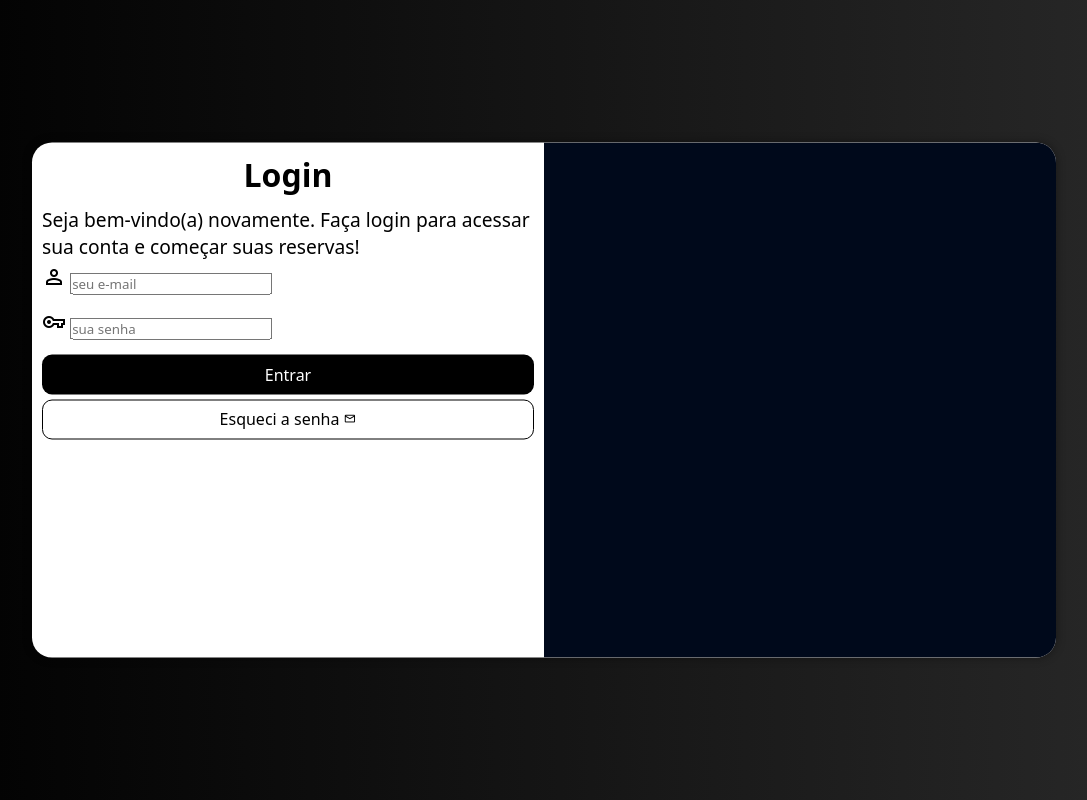
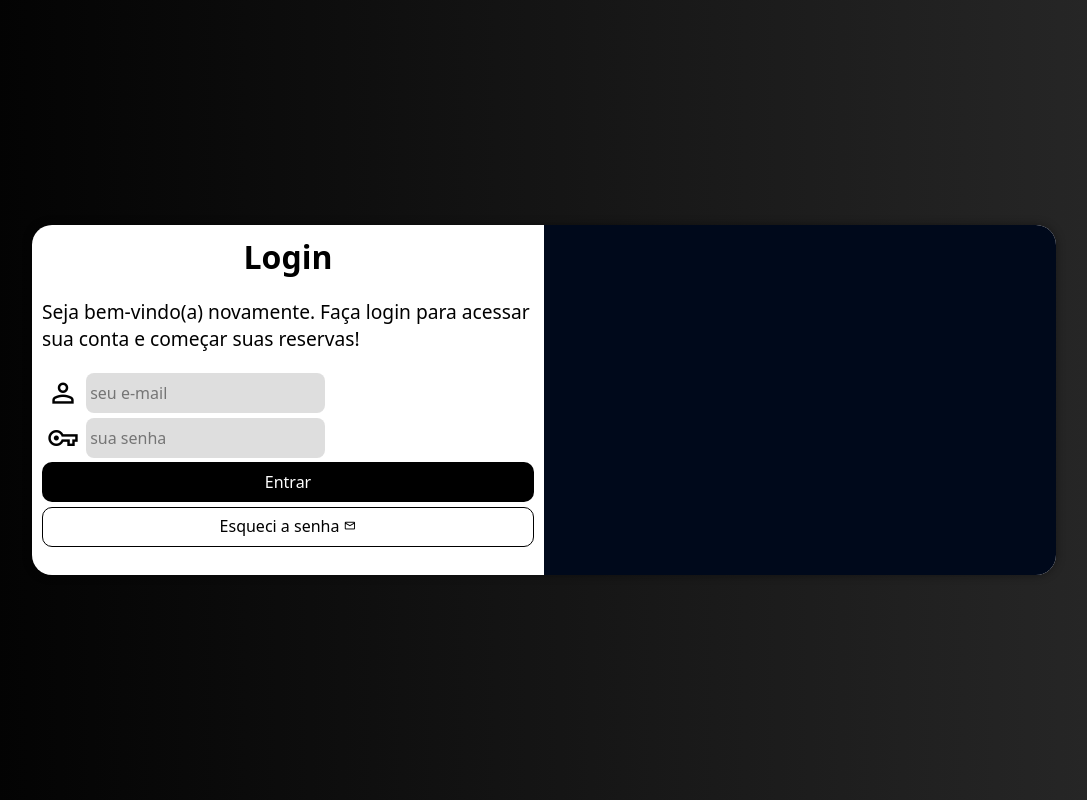
Before and after one commit to evelineyara/projeto-login, a plain HTML site: page index.html in a window 1280 px wide. Shown: the whole page, without its empty margins (96-1183 px from the left). Drawn offline with nearby package versions, Linux system fonts and the light colour scheme.

Commit message:
finalizei o projeto 01 de login

```diff
--- a/estilos/media-query.css
+++ b/estilos/media-query.css
@@ -9,6 +9,7 @@
 
     section#login {
         width: 80vw;
+        height: 280px;
     }
 
     section#login > div#imagem {
@@ -32,6 +33,7 @@
 
     section#login {
         width: 80vw;
+        height: 350px;
     }
 
     section#login > div#imagem {
@@ -51,5 +53,6 @@
 
     div#formulário > p {
         font-size: 1.2em;
+        margin: 20px 0px;
     }
 }
--- a/estilos/style.css
+++ b/estilos/style.css
@@ -70,12 +70,37 @@ form > div.campo {
         width: 100%;
         display: block;
         height: 40px;
-        border-radius: 5px;
+        border-radius: 8px;
         margin: 5px 0px;
 }
 
 div.campo > label {
         display: none;
+}
+
+div.campo > span {
+        font-size: 2em;
+        width: 40px;
+        padding: 5px;
+}
+
+div.campo > input {
+        background-color: rgba(211, 211, 211, 0.733);
+        font-size: 1em;
+        width: calc(100 - 44px);
+        height: 100%;
+        border: 0px;
+        border-radius: 8px;
+        padding: 4px;
+
+        transform: translateY(-10px);
+}
+
+/* todos os transform ficam em último. */
+
+div.campo > input:focus-within {
+        background-color: white;
+        border: 0px;
 }
 
 form > input[type=submit] {
```
